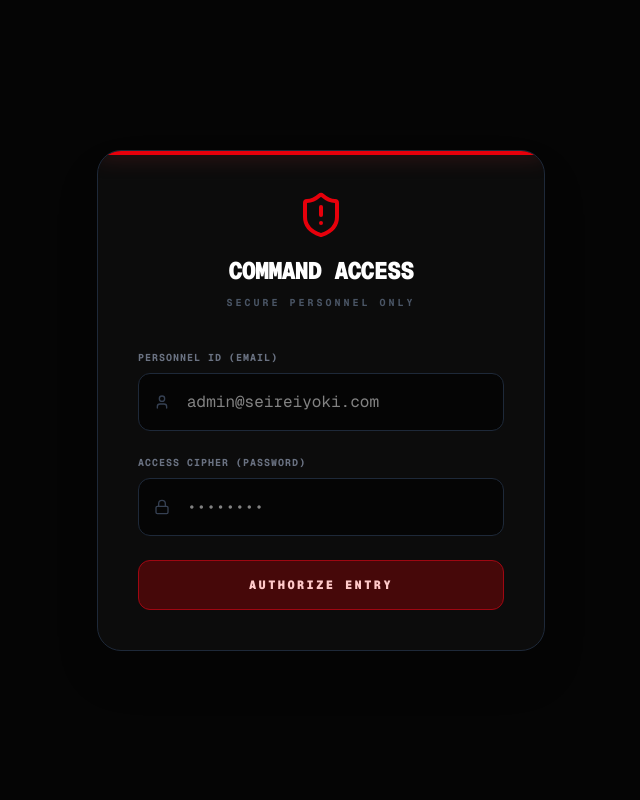
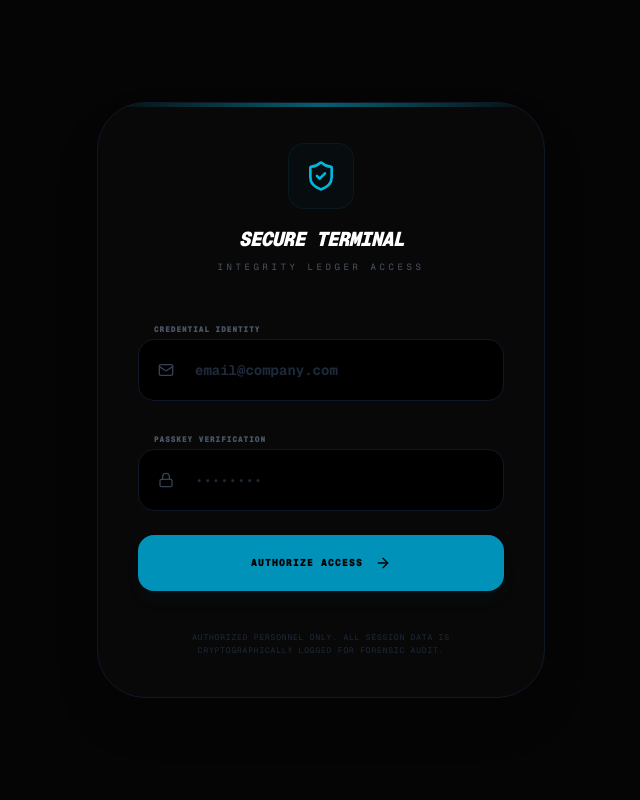
Before and after one commit to immanuelniik-dev/seireiyoki-forensic-trace, a Next.js app: page /login in a window 1280 px wide. Shown: the top 800 px of the page, without its empty margins (319-959 px from the left). Built offline with nearby package versions, Linux system fonts and the light colour scheme; no server answers.

Commit message:
fix: login gates

```diff
--- a/app/login/page.tsx
+++ b/app/login/page.tsx
@@ -1,68 +1,132 @@
 "use client";
 
-import { useState } from "react";
+import { useState, useEffect } from "react";
+import { useRouter } from "next/navigation";
 import { createClient } from "@supabase/supabase-js";
-import { useRouter } from "next/navigation";
-import { ShieldAlert, Lock, User, Activity } from "lucide-react";
+import { Lock, ShieldCheck, ArrowRight, Loader2, Mail } from "lucide-react";
 
-const supabase = createClient(process.env.NEXT_PUBLIC_SUPABASE_URL!, process.env.NEXT_PUBLIC_SUPABASE_ANON_KEY!);
+const supabase = createClient(
+  process.env.NEXT_PUBLIC_SUPABASE_URL || "",
+  process.env.NEXT_PUBLIC_SUPABASE_ANON_KEY || ""
+);
 
-export default function AdminLogin() {
+// CHANGE THIS TO YOUR ACTUAL ADMIN EMAIL
+const SUPER_ADMIN_EMAIL = "immanuelniik@gmail.com";
+
+export default function SmartLogin() {
+  const router = useRouter();
   const [email, setEmail] = useState("");
   const [password, setPassword] = useState("");
   const [loading, setLoading] = useState(false);
   const [error, setError] = useState("");
-  const router = useRouter();
+
+  // Redirect if already logged in
+  useEffect(() => {
+    async function checkUser() {
+      const { data: { user } } = await supabase.auth.getUser();
+      if (user) {
+        if (user.email === SUPER_ADMIN_EMAIL) router.push("/admin");
+        else router.push("/fleet");
+      }
+    }
+    checkUser();
+  }, [router]);
 
   const handleLogin = async (e: React.FormEvent) => {
     e.preventDefault();
     setLoading(true);
     setError("");
 
-    const { error } = await supabase.auth.signInWithPassword({ email, password });
+    try {
+      const { data, error: authError } = await supabase.auth.signInWithPassword({
+        email,
+        password,
+      });
 
-    if (error) {
-      setError("AUTHORIZATION DENIED: Invalid Credentials.");
+      if (authError) throw authError;
+
+      if (data?.user) {
+        // SMART REDIRECT LOGIC
+        if (data.user.email === SUPER_ADMIN_EMAIL) {
+          router.push("/admin");
+        } else {
+          router.push("/fleet");
+        }
+      }
+    } catch (err: any) {
+      setError(err.message || "Authentication Failed");
       setLoading(false);
-    } else {
-      router.push("/admin");
     }
   };
 
   return (
-    <div className="min-h-screen bg-[#050505] flex items-center justify-center p-6 font-mono">
-      <div className="w-full max-w-md bg-[#0c0c0c] border border-gray-800 rounded-3xl p-10 relative overflow-hidden shadow-2xl">
-        <div className="absolute top-0 left-0 w-full h-1 bg-red-600 shadow-[0_0_20px_rgba(239,68,68,0.5)]"></div>
+    <div className="min-h-screen bg-[#050505] flex items-center justify-center p-6 font-mono text-gray-300">
+      <div className="w-full max-w-md bg-[#080808] border border-gray-900 rounded-[3rem] p-10 relative shadow-2xl overflow-hidden">
+        {/* Top Glow Decor */}
+        <div className="absolute top-0 left-0 w-full h-1 bg-gradient-to-r from-transparent via-cyan-500 to-transparent opacity-50"></div>
 
-        <div className="text-center mb-10">
-          <ShieldAlert className="w-12 h-12 text-red-600 mx-auto mb-4" />
-          <h1 className="text-2xl font-black text-white tracking-tighter uppercase">Command Access</h1>
-          <p className="text-[10px] text-gray-600 tracking-[0.3em] uppercase mt-2 font-bold">Secure Personnel Only</p>
-        </div>
+        <header className="text-center mb-10">
+          <div className="inline-flex p-4 bg-cyan-950/10 rounded-2xl mb-4 border border-cyan-900/20">
+            <ShieldCheck className="w-8 h-8 text-cyan-500" />
+          </div>
+          <h1 className="text-xl font-black text-white uppercase italic tracking-tighter">Secure Terminal</h1>
+          <p className="text-[9px] text-gray-600 tracking-[0.4em] mt-2 uppercase">Integrity Ledger Access</p>
+        </header>
 
         <form onSubmit={handleLogin} className="space-y-6">
           <div className="space-y-2">
-            <label className="text-[10px] text-gray-500 uppercase tracking-widest block font-bold">Personnel ID (Email)</label>
+            <label className="text-[8px] text-gray-600 uppercase font-black tracking-widest ml-4">Credential Identity</label>
             <div className="relative">
-              <User className="absolute left-4 top-1/2 -translate-y-1/2 w-4 h-4 text-gray-700" />
-              <input required type="email" value={email} onChange={(e) => setEmail(e.target.value)} className="w-full bg-[#050505] border border-gray-800 rounded-xl py-4 pl-12 pr-4 text-white focus:border-red-600 outline-none transition-all" placeholder="admin@seireiyoki.com" />
+              <Mail className="absolute left-5 top-1/2 -translate-y-1/2 w-4 h-4 text-gray-700" />
+              <input
+                required
+                type="email"
+                placeholder="email@company.com"
+                value={email}
+                onChange={(e) => setEmail(e.target.value)}
+                className="w-full bg-black border border-gray-900 rounded-2xl py-5 pl-14 pr-6 text-sm text-white focus:border-cyan-600 outline-none transition-all placeholder:text-gray-800 font-bold"
+              />
             </div>
           </div>
 
           <div className="space-y-2">
-            <label className="text-[10px] text-gray-500 uppercase tracking-widest block font-bold">Access Cipher (Password)</label>
+            <label className="text-[8px] text-gray-600 uppercase font-black tracking-widest ml-4">Passkey Verification</label>
             <div className="relative">
-              <Lock className="absolute left-4 top-1/2 -translate-y-1/2 w-4 h-4 text-gray-700" />
-              <input required type="password" value={password} onChange={(e) => setPassword(e.target.value)} className="w-full bg-[#050505] border border-gray-800 rounded-xl py-4 pl-12 pr-4 text-white focus:border-red-600 outline-none transition-all" placeholder="••••••••" />
+              <Lock className="absolute left-5 top-1/2 -translate-y-1/2 w-4 h-4 text-gray-700" />
+              <input
+                required
+                type="password"
+                placeholder="••••••••"
+                value={password}
+                onChange={(e) => setPassword(e.target.value)}
+                className="w-full bg-black border border-gray-900 rounded-2xl py-5 pl-14 pr-6 text-sm text-cyan-500 focus:border-cyan-600 outline-none transition-all placeholder:text-gray-800"
+              />
             </div>
           </div>
 
-          {error && <p className="text-[10px] text-red-500 uppercase tracking-widest font-black text-center">{error}</p>}
+          {error && (
+            <div className="bg-red-950/10 border border-red-900/30 p-4 rounded-xl text-[10px] text-red-500 uppercase font-black text-center animate-pulse">
+              {error}
+            </div>
+          )}
 
-          <button disabled={loading} type="submit" className="w-full bg-red-950 hover:bg-red-900 text-red-200 border border-red-800 py-4 rounded-xl font-black uppercase tracking-[0.2em] text-xs transition-all active:scale-95 flex items-center justify-center gap-3">
-            {loading ? <Activity className="w-4 h-4 animate-spin" /> : "Authorize Entry"}
+          <button
+            disabled={loading}
+            className="w-full bg-cyan-600 text-black py-5 rounded-2xl font-black uppercase text-[10px] tracking-widest flex items-center justify-center gap-3 hover:bg-white transition-all disabled:opacity-20 shadow-lg shadow-cyan-900/10"
+          >
+            {loading ? (
+              <Loader2 className="w-4 h-4 animate-spin" />
+            ) : (
+              <>Authorize Access <ArrowRight className="w-4 h-4" /></>
+            )}
           </button>
         </form>
+
+        <footer className="mt-10 text-center">
+          <p className="text-[8px] text-gray-800 uppercase tracking-widest leading-relaxed px-4">
+            Authorized Personnel Only. All session data is cryptographically logged for forensic audit.
+          </p>
+        </footer>
       </div>
     </div>
   );
```
